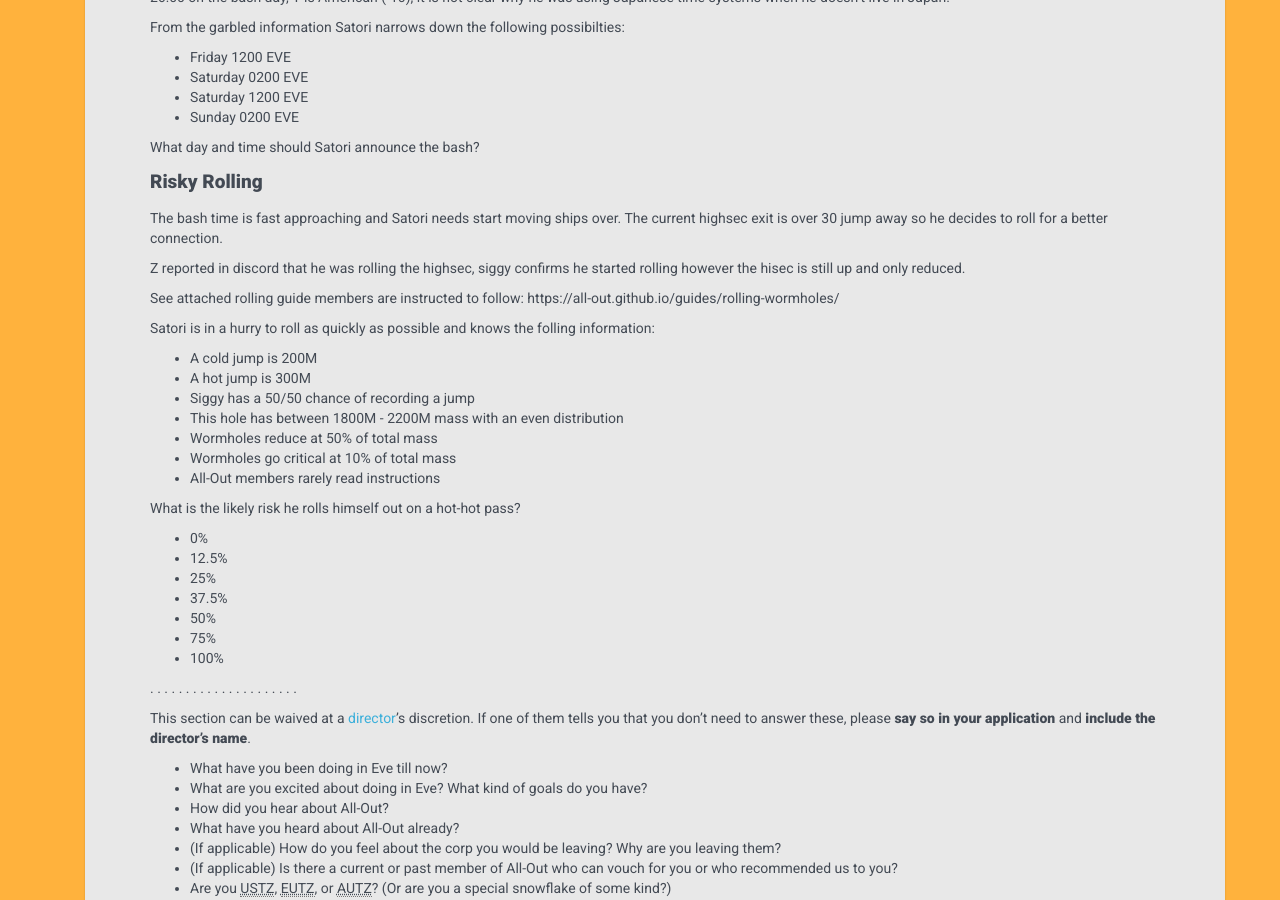
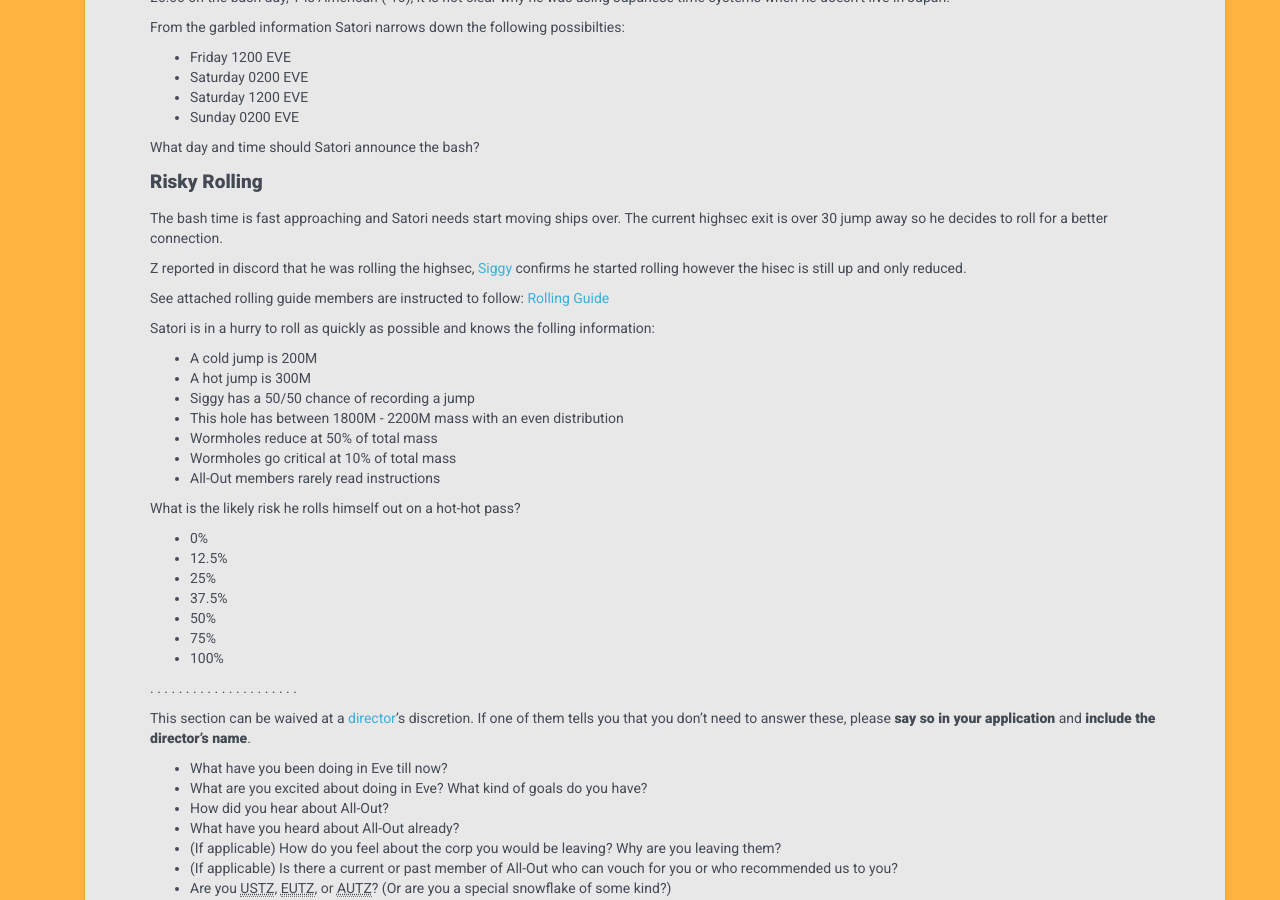
Before and after one commit to all-out/guides, a Jekyll site: the page built from _guides/applying.md, in a window 1280 px wide and 900 px high, scrolled down 990 px. Built offline with Jekyll 4.4.1, drawn with Linux system fonts in a browser that asks for light colours.

Commit message:
Update applying.md

```diff
--- a/_guides/applying.md
+++ b/_guides/applying.md
@@ -41,9 +41,9 @@
 #### Risky Rolling
 The bash time is fast approaching and Satori needs start moving ships over. The current highsec exit is over 30 jump away so he decides to roll for a better connection.
 
-Z reported in discord that he was rolling the highsec, siggy confirms he started rolling however the hisec is still up and only reduced.
+Z reported in discord that he was rolling the highsec, [Siggy](https://all-out.github.io/guides/siggy/) confirms he started rolling however the hisec is still up and only reduced.
 
-See attached rolling guide members are instructed to follow: https://all-out.github.io/guides/rolling-wormholes/
+See attached rolling guide members are instructed to follow: [Rolling Guide](https://all-out.github.io/guides/rolling-wormholes/)
 
 Satori is in a hurry to roll as quickly as possible and knows the folling information:
 
```
